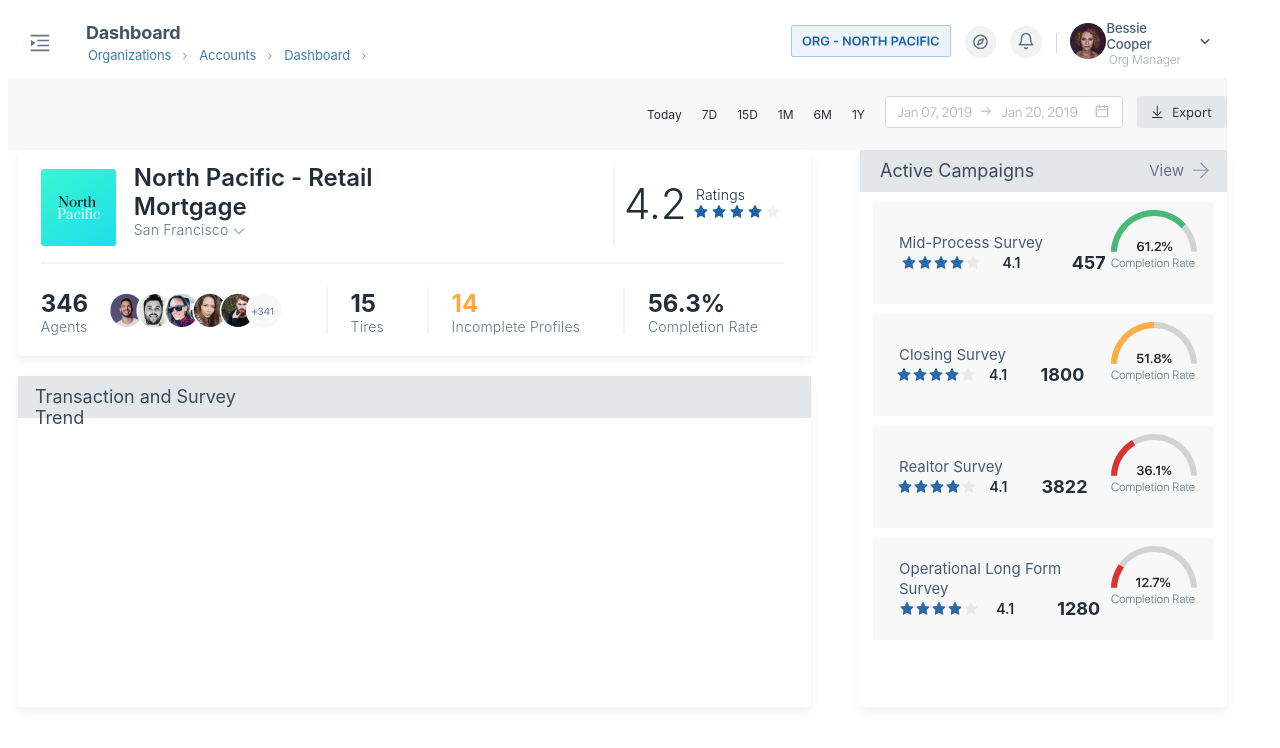
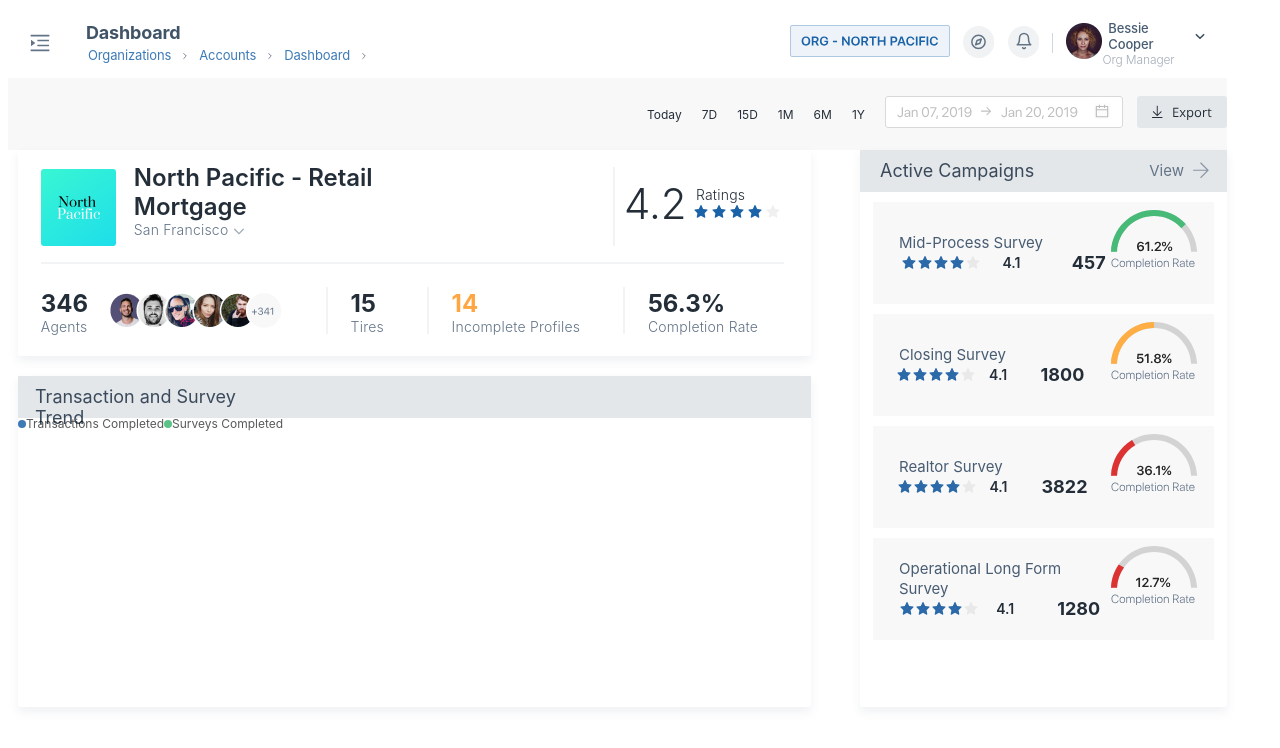
Before and after one commit to VishalGcod/FinalAssessment, a React (Create React App) app: page / in a window 1280 px wide. Shown: the top 748 px of the page. Built offline with nearby package versions, Linux system fonts and the light colour scheme.

Commit message:
uiassessmentworks

```diff
--- a/package.json
+++ b/package.json
@@ -8,7 +8,10 @@
     "@testing-library/user-event": "^13.2.1",
     "antd": "^5.8.5",
     "axios": "^1.5.0",
+    "chart.js": "^4.4.0",
+    "faker": "^6.6.6",
     "react": "^18.2.0",
+    "react-chartjs-2": "^5.2.0",
     "react-circular-progressbar": "^2.1.0",
     "react-dom": "^18.2.0",
     "react-redux": "^8.1.2",
@@ -41,5 +44,8 @@
       "last 1 firefox version",
       "last 1 safari version"
     ]
+  },
+  "devDependencies": {
+    "@faker-js/faker": "^8.0.2"
   }
 }
--- a/src/components/bodyRectange2.js
+++ b/src/components/bodyRectange2.js
@@ -5,24 +5,76 @@
   width: 793px;
   height: 42px;
   flex-shrink: 0;
-  background-color: #E4E7EA;
+  background-color: #e4e7ea;
 `;
 export const HeaderText = styled.div`
-width: 222px;
-color: #3A4A5B;
+  width: 222px;
+  color: #3a4a5b;
+  font-family: SF Pro Display;
+  font-size: 18px;
+  font-style: normal;
+  font-weight: 400;
+  line-height: normal;
+  padding-top: 10px;
+  padding-bottom: 11px;
+  padding-left: 17px;
+`;
+export const BlueCircle = styled.div`
+  width: 8px;
+  height: 8px;
+  flex-shrink: 0;
+  border-radius: 10px;
+  background: #3d7ab6;
+`;
+export const GreenCircle = styled.div`
+  width: 8px;
+  height: 8px;
+  flex-shrink: 0;
+  border-radius: 10px;
+  background: var(--green-t-25, #5dc288);
+`;
+export const DivSecongLeft = styled.div`
+ display:flex;
+ width:65%;
+`;
+export const DivSecongRight = styled.div`
+ display:flex;
+ width:35%;
+`;
+export const InnerDivRight = styled.div`
+ display:flex;
+ align-items:center;
+ justify-content:center;
+`;
+
+export const InnerDivTexts = styled.div`
+color: #000;
 font-family: SF Pro Display;
-font-size: 18px;
+font-size: 12px;
 font-style: normal;
 font-weight: 400;
-line-height: normal;
-padding-top:10px;
-padding-bottom:11px;
-padding-left:17px;
+line-height: 12px;
+opacity: 0.65;
 `;
+
 export const BodyRectangeBottom = () => {
   return (
     <div>
-      <BottomBoxHead><HeaderText>Transaction and Survey Trend</HeaderText></BottomBoxHead>
+      <BottomBoxHead>
+        <HeaderText>Transaction and Survey Trend</HeaderText>
+      </BottomBoxHead>
+      <div>
+      <DivSecongLeft>
+        <InnerDivRight><BlueCircle></BlueCircle><InnerDivTexts>Transactions Completed</InnerDivTexts></InnerDivRight>
+        <InnerDivRight><GreenCircle></GreenCircle><InnerDivTexts>Surveys Completed</InnerDivTexts></InnerDivRight>
+      </DivSecongLeft>
+
+      <DivSecongRight></DivSecongRight>
+      </div>
+      <div>
+        <div></div>
+        <div></div>
+      </div>
     </div>
   );
 };
--- a/src/components/breadcrumbHeader.js
+++ b/src/components/breadcrumbHeader.js
@@ -129,6 +129,7 @@
 line-height: normal;
 letter-spacing: -0.12px;
 text-transform: capitalize;
+margin-left:-10px;
 `;
 
 export const HeadRightDiv = styled.div`
@@ -149,9 +150,15 @@
   justify-content: flex-start;
   align-items:center;
   width:100%;
+  margin-left:6px;
 `;
 export const SvgAlignDiv = styled.div`
   margin-left:7px;
+`;
+export const DropDownDiv=styled.div`
+margin-bottom:10px;
+margin-right:6px;
+
 `;
 
 export const BreadcrumbHeader = () => {
@@ -201,7 +208,7 @@
       <OrgManager>Org Manager</OrgManager>
       </UserInfoTexts>
       </UserInfoDiv>
-    <DropDown/>
+    <DropDownDiv><DropDown/></DropDownDiv>
     </HeadRightDiv>
     </HeaderDivFull>
   );
```
Also changed, not shown: 1 other file (tests, documents, lock files or other folders).
